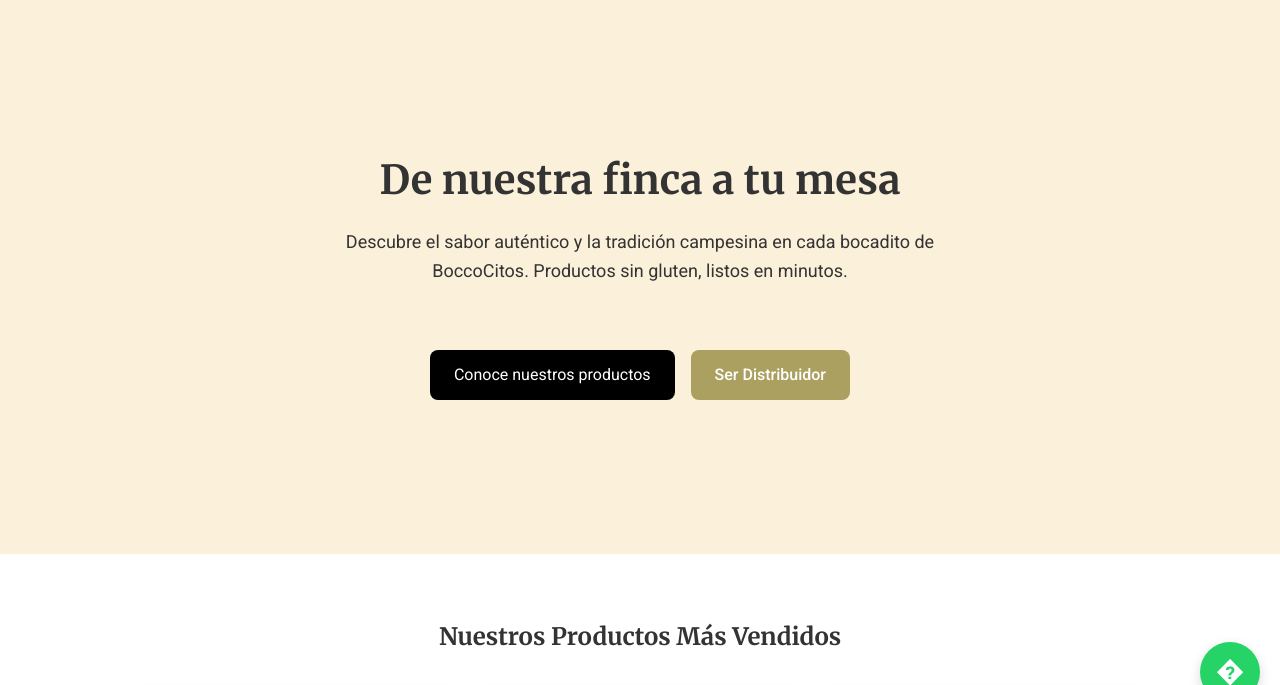
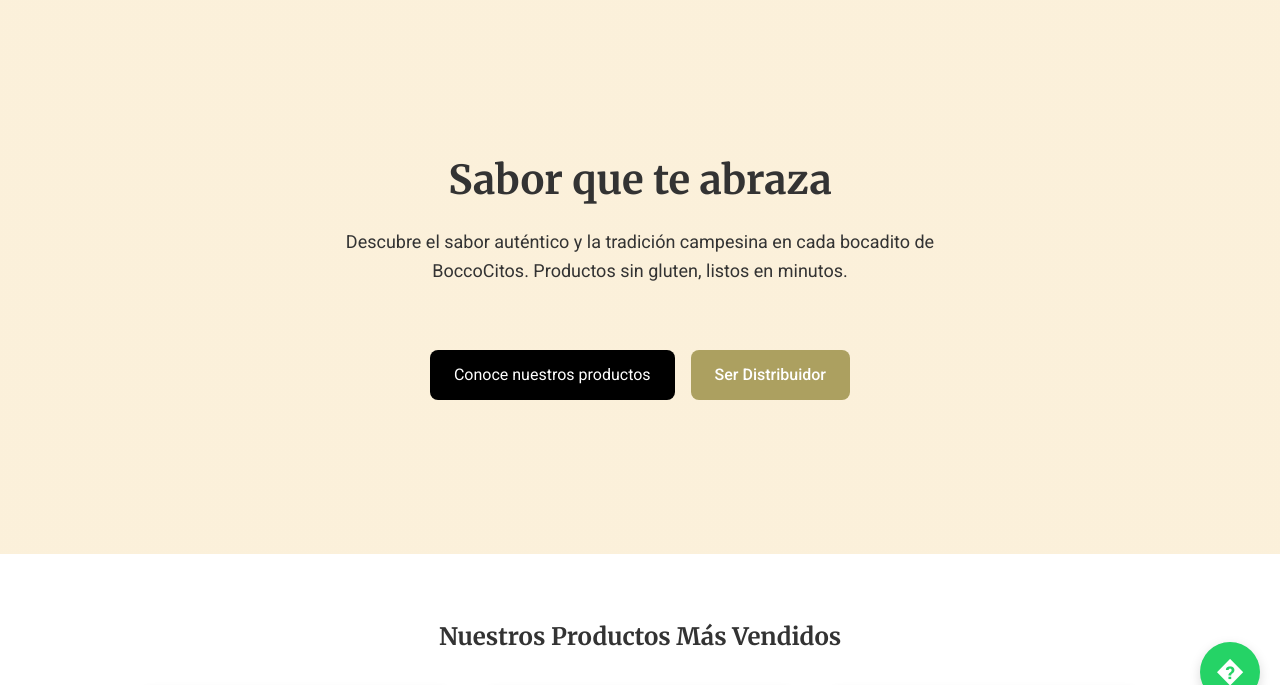
Before and after one commit to ClarkVictorHack/boccocitos, a website: page index.html in a window 1280 px wide. Shown: the part 78-763 px from the top of the page. Drawn offline with Linux system fonts and the light colour scheme.

Commit message:
sabor que te abraza

```diff
--- a/index.html
+++ b/index.html
@@ -49,7 +49,7 @@
 
   <!-- Sección Hero -->
   <section id="inicio" class="hero">
-    <h1>De nuestra finca a tu mesa</h1>
+    <h1>Sabor que te abraza</h1>
     <p>Descubre el sabor auténtico y la tradición campesina en cada bocadito de BoccoCitos. Productos sin gluten, listos en minutos.</p>
     <div style="display: flex; flex-wrap: wrap; justify-content: center; gap: 1rem; margin-top: 2rem;">
       <a href="productos.html" class="btn-primary" style="display: inline-block; text-decoration: none;">Conoce nuestros productos</a>
```
